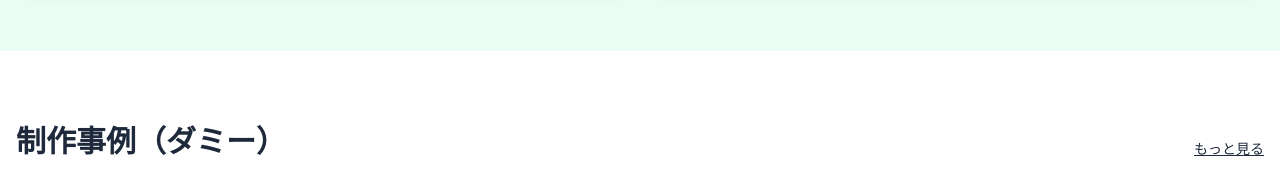
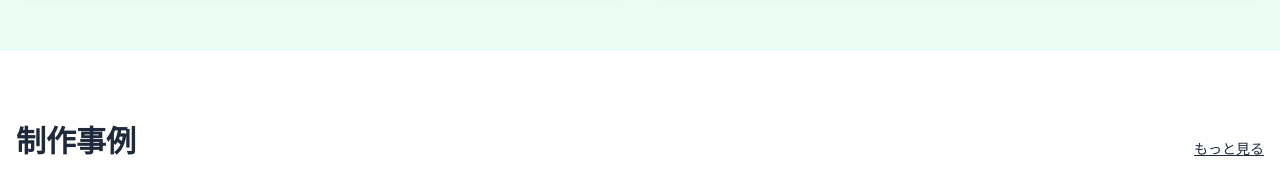
Before and after one commit to kikorinoyosaku/web-create, a plain HTML site: page index.html in a window 1280 px wide. Shown: the part 2260-2448 px from the top of the page. Drawn offline with nearby package versions, Linux system fonts and the light colour scheme.

Commit message:
Update index.html

```diff
--- a/index.html
+++ b/index.html
@@ -223,7 +223,7 @@
   <section id="works" class="section">
     <div class="container mx-auto px-4">
       <div class="flex items-end justify-between gap-6 flex-wrap">
-        <h2 class="text-2xl md:text-3xl font-bold">制作事例（ダミー）</h2>
+        <h2 class="text-2xl md:text-3xl font-bold">制作事例</h2>
         <a href="#contact" class="text-sm underline">もっと見る</a>
       </div>
       <div class="mt-8 grid md:grid-cols-3 gap-6">
```
